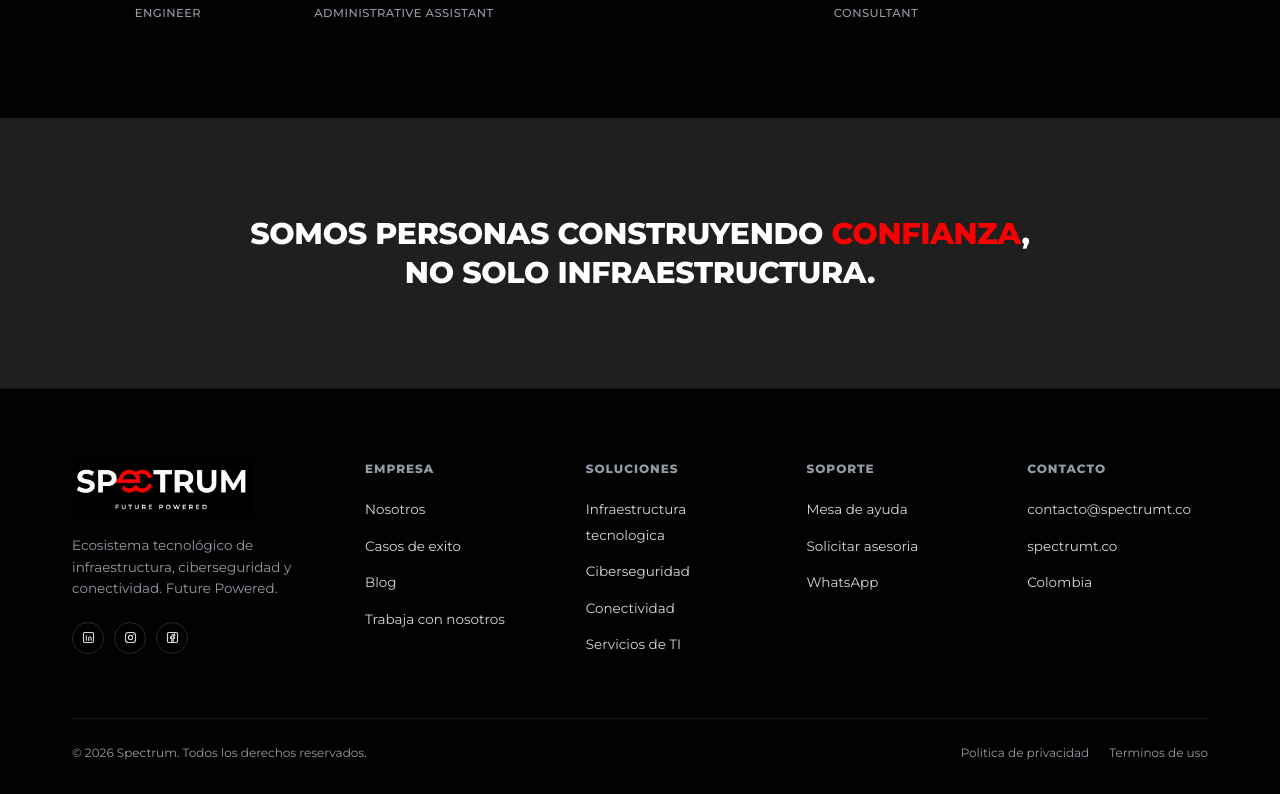
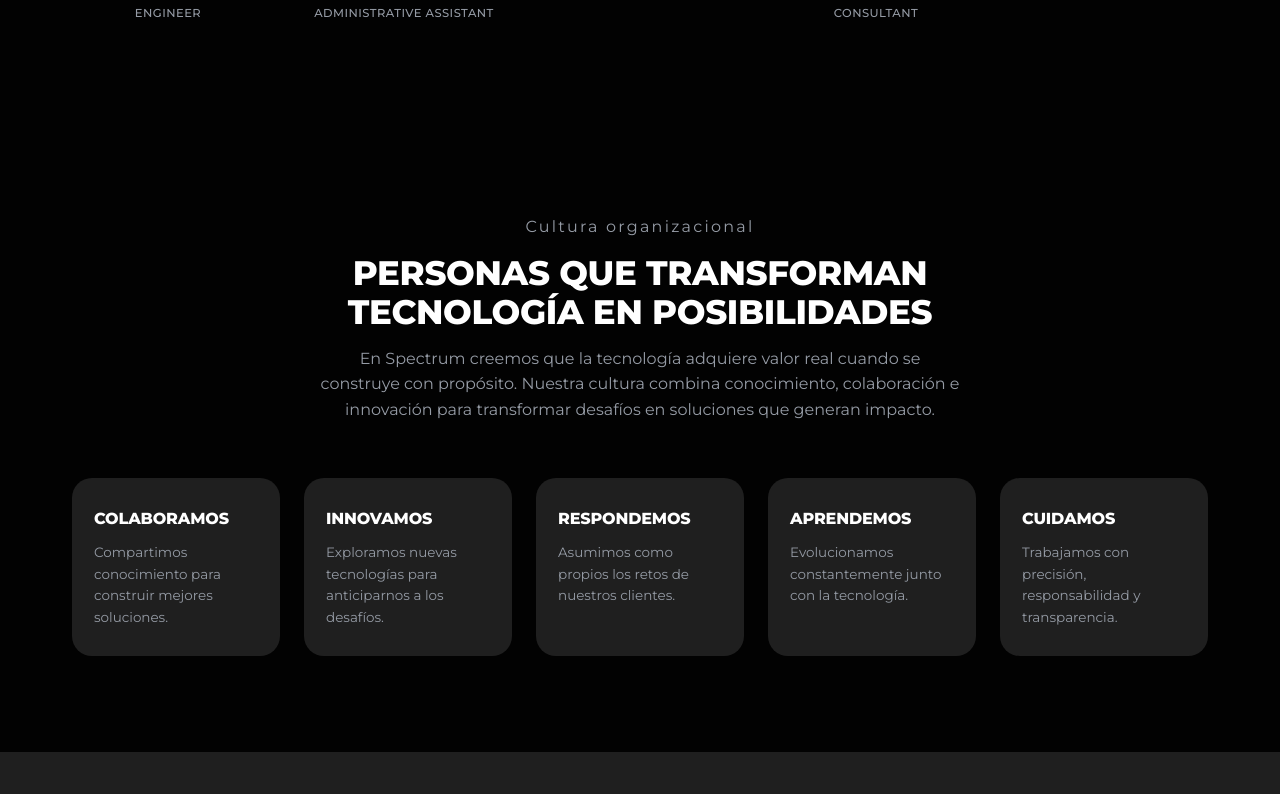
Before and after one commit to LuisaL1/Spectrum_web, a Next.js app: page /equipo in a window 1280 px wide. Shown: the part 946-1740 px from the top of the page. Built offline with nearby package versions, Linux system fonts and the light colour scheme; no server answers.

Commit message:
feat: agrega tarjetas de valores en Cultura y ajustes menores de contenido

```diff
--- a/components/sections/Culture.js
+++ b/components/sections/Culture.js
@@ -1,12 +1,60 @@
+const valores = [
+  {
+    title: "Colaboramos",
+    desc: "Compartimos conocimiento para construir mejores soluciones.",
+  },
+  {
+    title: "Innovamos",
+    desc: "Exploramos nuevas tecnologías para anticiparnos a los desafíos.",
+  },
+  {
+    title: "Respondemos",
+    desc: "Asumimos como propios los retos de nuestros clientes.",
+  },
+  {
+    title: "Aprendemos",
+    desc: "Evolucionamos constantemente junto con la tecnología.",
+  },
+  {
+    title: "Cuidamos",
+    desc: "Trabajamos con precisión, responsabilidad y transparencia.",
+  },
+];
+
 export default function Culture() {
   return (
+    <>
+      <section id="cultura">
+        <div className="wrap">
+          <div className="section-head">
+            <p className="eyebrow">Cultura organizacional</p>
+            <h2>Personas que transforman tecnología en posibilidades</h2>
+            <p>
+              En Spectrum creemos que la tecnología adquiere valor real
+              cuando se construye con propósito. Nuestra cultura combina
+              conocimiento, colaboración e innovación para transformar
+              desafíos en soluciones que generan impacto.
+            </p>
+          </div>
+          <div className="culture-values">
+            {valores.map((valor) => (
+              <div className="culture-value" key={valor.title}>
+                <h3>{valor.title}</h3>
+                <p>{valor.desc}</p>
+              </div>
+            ))}
+          </div>
+        </div>
+      </section>
+
       <section className="culture-banner">
         <div className="wrap">
           <p>
-          Somos personas construyendo <span>confianza</span>, no solo
-          infraestructura.
+            No solo desarrollamos <span>tecnología</span>. Construimos
+            soluciones, conocimiento y relaciones que perduran.
           </p>
         </div>
       </section>
+    </>
   );
 }
--- a/components/sections/Team.js
+++ b/components/sections/Team.js
@@ -58,7 +58,7 @@ export default function Team() {
             proyecto que asumimos.
           </p>
         </div>
-        <div className="team-group">
+        <div className="team-group" id="liderazgo">
           <p className="team-group-label">Liderazgo</p>
           <TeamGrid people={leaders} />
         </div>
--- a/lib/search-index.js
+++ b/lib/search-index.js
@@ -4,7 +4,7 @@ const staticEntries = [
   {
     title: "Nosotros",
     description: "Quiénes somos y qué nos mueve como ecosistema tecnológico.",
-    href: "/#nosotros",
+    href: "/nosotros",
     keywords: "about ecosistema filosofia",
   },
   {
@@ -14,10 +14,10 @@ const staticEntries = [
     keywords: "servicios unidades de negocio",
   },
   {
-    title: "Casos de éxito",
+    title: "Nuestros principales clientes",
     description: "Organizaciones que confían en Spectrum.",
     href: "/#casos",
-    keywords: "clientes referencias exito",
+    keywords: "clientes referencias exito casos",
   },
   {
     title: "Aliados tecnológicos",
--- a/styles/sections/culture.css
+++ b/styles/sections/culture.css
@@ -2,6 +2,30 @@
   sections/culture.css
   Estilos exclusivos de components/sections/Culture.
 */
+
+.culture-values {
+  display: grid;
+  grid-template-columns: repeat(auto-fit, minmax(200px, 1fr));
+  gap: 24px;
+}
+
+.culture-value {
+  background: var(--color-graphite);
+  padding: 28px 22px;
+  border-radius: var(--radius-md);
+}
+
+.culture-value h3 {
+  font-size: 16px;
+  margin-bottom: 10px;
+}
+
+.culture-value p {
+  font-size: 13.5px;
+  color: var(--color-gray-500);
+  text-transform: none;
+  font-weight: var(--fw-regular);
+}
 
 .culture-banner {
   background: var(--color-graphite);
```
Lines whose indentation alone changed are shown as unchanged.
